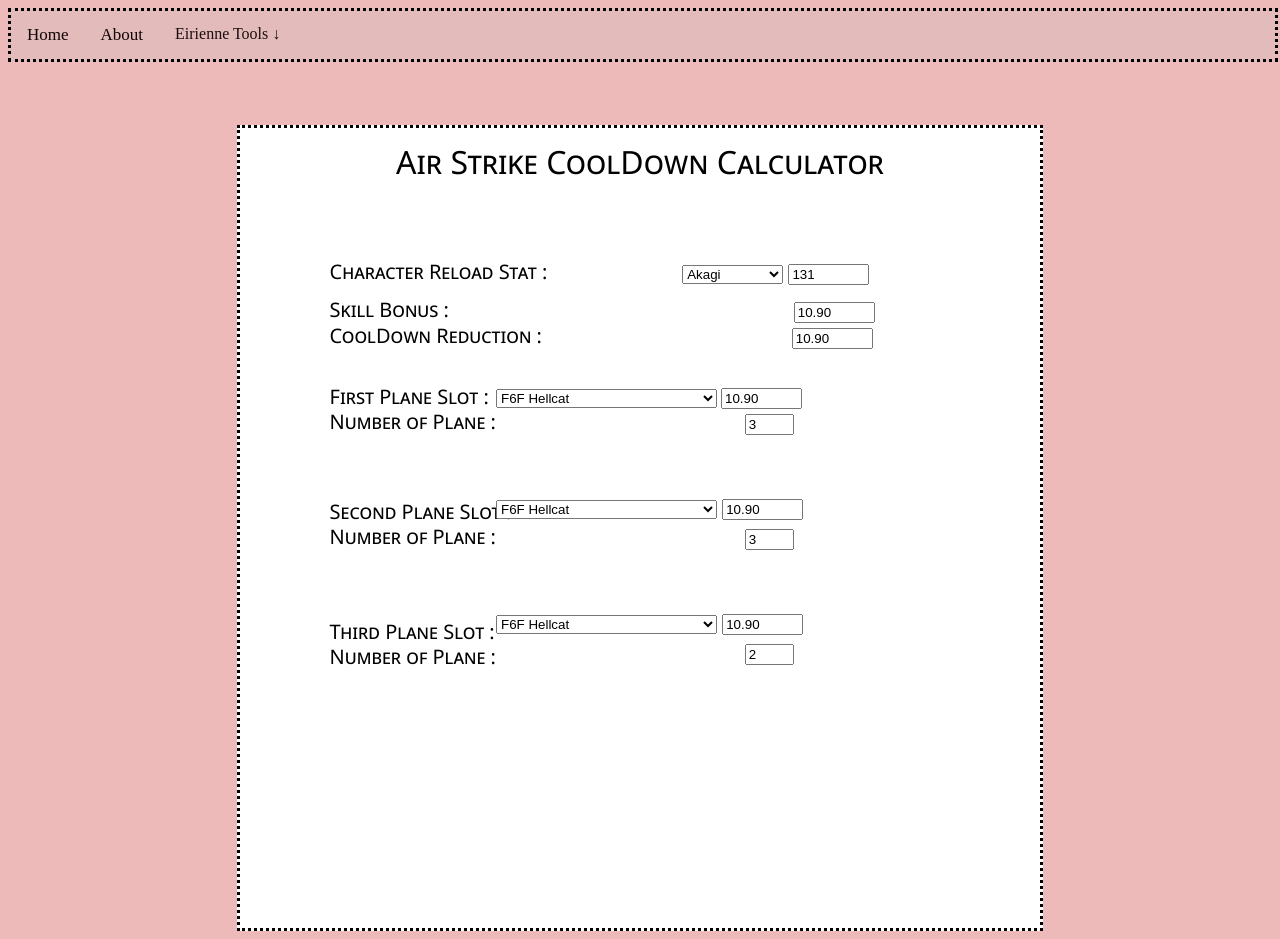
After one commit to Eirienne/AL-Tools, a PHP site: page /Pages/AirStrikeCalc.html in a window 1280 px wide. The commit adds this page. Run offline with PHP 8.4, Linux system fonts and the light colour scheme.

Commit message:
creating template.html

```diff
--- a/CSS/About.css
+++ b/CSS/About.css
@@ -1,5 +1,6 @@
+
 body {
-    background-color: rgba(214, 189, 189, 0.815);
+    background-color: rgba(235, 170, 170, 0.815);
 }
 
 .about-me {
--- /dev/null
+++ b/CSS/AirStrikeCalc.css
@@ -0,0 +1,148 @@
+body {
+    background-color: rgba(235, 170, 170, 0.815);
+}
+
+.header-space {
+    margin-top: 5%;
+}
+
+.content {
+    /* margin-top: 10%; */
+    margin: auto;
+    background-color: white;
+    border-style: dotted;
+
+    height: 800px;
+    width: 800px;
+}
+
+.header-text {
+    text-align: center;
+
+    font-family: "Segoe UI", Frutiger, "Frutiger Linotype", "Dejavu Sans", "Helvetica Neue", Arial, sans-serif;
+    font-style: normal;
+    font-variant: small-caps;
+    font-weight: 400;
+    line-height: 24.8px;
+}
+
+.characters-reload {
+    margin-top: 5%;
+    margin-left: 7%;
+
+    position: absolute;
+
+    font-size: 20px;
+    font-family: "Segoe UI", Frutiger, "Frutiger Linotype", "Dejavu Sans", "Helvetica Neue", Arial, sans-serif;
+    font-style: normal;
+    font-variant: small-caps;
+    font-weight: 400;
+    line-height: 24.8px;
+}
+
+#characters {
+    margin-left: 120px;
+}
+
+.skill-bonus {
+    margin-top: 8%;
+    margin-left: 7%;
+
+    position: absolute;
+
+    font-size: 20px;
+    font-family: "Segoe UI", Frutiger, "Frutiger Linotype", "Dejavu Sans", "Helvetica Neue", Arial, sans-serif;
+    font-style: normal;
+    font-variant: small-caps;
+    font-weight: 400;
+    line-height: 24.8px;
+}
+
+#skillbonus {
+    margin-left: 330px;
+}
+
+.cd-red {
+    margin-top: 10%;
+    margin-left: 7%;
+
+    position: absolute;
+
+    font-size: 20px;
+    font-family: "Segoe UI", Frutiger, "Frutiger Linotype", "Dejavu Sans", "Helvetica Neue", Arial, sans-serif;
+    font-style: normal;
+    font-variant: small-caps;
+    font-weight: 400;
+    line-height: 24.8px;
+}
+
+#cdred {
+    margin-left: 235px;
+}
+
+.slot-detail {
+
+    position: absolute;
+
+    margin-top: 14.8%;
+    margin-left: 7%;
+
+    font-size: 20px;
+    font-family: "Segoe UI", Frutiger, "Frutiger Linotype", "Dejavu Sans", "Helvetica Neue", Arial, sans-serif;
+    font-style: normal;
+    font-variant: small-caps;
+    font-weight: 400;
+    line-height: 24.8px;
+}
+
+#slot2 {
+    margin-top: 34%;
+}
+
+#slot3 {
+    margin-top: 37%;
+}
+
+.planeslot {
+    margin-top: 15%;
+    margin-left: 20%;
+    position: absolute;
+
+}
+
+.plane1count {
+    margin-top: 5px;
+    margin-left: 81%;
+}
+
+.plane2 {
+    margin-top: 60px;
+
+    font-size: 20px;
+    font-family: "Segoe UI", Frutiger, "Frutiger Linotype", "Dejavu Sans", "Helvetica Neue", Arial, sans-serif;
+    font-style: normal;
+    font-variant: small-caps;
+    font-weight: 400;
+    line-height: 24.8px;
+}
+
+.plane2count {
+    margin-top: 5px;
+    margin-left: 81%;
+}
+
+.plane3 {
+    margin-top: 60px;
+
+    font-size: 20px;
+    font-family: "Segoe UI", Frutiger, "Frutiger Linotype", "Dejavu Sans", "Helvetica Neue", Arial, sans-serif;
+    font-style: normal;
+    font-variant: small-caps;
+    font-weight: 400;
+    line-height: 24.8px;
+}
+
+.plane3count {
+    margin-top: 5px;
+    margin-left: 81%;
+}
--- a/CSS/Home.css
+++ b/CSS/AzurLaneHub.css
@@ -1,6 +1,6 @@
 
 body {
-    background-color: rgba(214, 189, 189, 0.815);
+    background-color: rgba(235, 170, 170, 0.815);
 }
 
 .container {
--- a/CSS/Navbar.css
+++ b/CSS/Navbar.css
@@ -1,14 +1,16 @@
 /* Add a black background color to the top navigation */
 .navbar {
-    background-color: #333;
+  background-color: rgba(226, 187, 187, 0.883);
+  border-style: dotted;
   overflow: hidden;
-    position: relative;
+  width: 100%;
 }
 
 /* Style the links inside the navigation bar */
 .navbar a {
   float: left;
-    color: #f2f2f2;
+  /* border-style: dotted; */
+  color: #0f0505;
   text-align: center;
   padding: 14px 16px;
   text-decoration: none;
@@ -17,6 +19,54 @@
 
 /* Change the color of links on hover */
 .navbar a:hover {
-    /* background-color: #ddd; */
   color: black;
+  background-color: rgb(166, 174, 251);
 }
+
+.dropdown {
+  /* float: left; */
+  overflow: hidden;
+}
+
+.dropdown .dropbtn {
+  cursor: pointer;
+  font-size: 16px;
+  border: none;
+  outline: none;
+  color: rgb(27, 13, 13);
+  padding: 14px 16px;
+  background-color: inherit;
+  font-family: inherit;
+  margin: 0;
+}
+
+.dropdown:hover .dropbtn, .dropbtn:focus {
+  color: black;
+  background-color: rgb(166, 174, 251);
+}
+
+.dropdown-content {
+  display: none;
+  position: absolute;
+  background-color: rgba(226, 187, 187, 0.883);
+  min-width: 160px;
+  box-shadow: 0px 8px 16px 0px rgba(0,0,0,0.2);
+  z-index: 1;
+}
+
+.dropdown-content a {
+  float: none;
+  color: black;
+  padding: 12px 16px;
+  text-decoration: none;
+  display: block;
+  text-align: left;
+}
+
+.dropdown-content a:hover {
+  background-color: #ddd;
+}
+
+.show {
+  display: block;
+}
--- /dev/null
+++ b/Pages/AirStrikeCalc.html
@@ -0,0 +1,221 @@
+<!DOCTYPE html>
+<html lang="en">
+<head>
+    <meta charset="UTF-8">
+    <meta name="viewport" content="width=device-width, initial-scale=1.0">
+    <link rel="stylesheet" href="../CSS/Navbar.css">
+    <link rel="stylesheet" href="../CSS/AirStrikeCalc.css">
+
+    <link rel='shortcut icon' type='image/x-icon' href='../Images/Icon/ChatStamp024_en.ico'>
+
+    <script src="../JavaScript/Navbar.js"></script>
+    <script src="../JavaScript/AirStrikeCalc.js"></script>
+    <title>Air Strike Calculator</title>
+</head>
+<body>
+    <div class="navbar">
+        <a href="../index.html">Home</a>
+        <a href="About.html">About</a>
+        <div class="dropdown">
+            <button class="dropbtn" onclick="myFunction()">Eirienne Tools &darr;
+              <i class="fa fa-caret-down"></i>
+            </button>
+
+            <div class="dropdown-content" id="myDropdown">
+              <a href="AzurLaneHub.html">Azur Lane Hub</a>
+              <a href="#">Link 2</a>
+              <a href="#">Link 3</a>
+            </div>
+        </div>
+
+    </div>
+
+    <div class="header-space"></div>
+    <div class="content">
+        <h1 class="header-text">Air Strike CoolDown Calculator</h1>
+        <div class="characters-reload">
+            <label>Character Reload Stat : &MediumSpace;</label>
+            <select id="characters" onchange="getCharRld();">
+                <option value="131">Akagi</option>
+                <option value="131">Akagi (Muse)</option>
+                <option value="124">Akagi-chan</option>
+            </select>
+
+            <input type="text" size="7" name="character-rld" id="character-rld" value="131">
+        </div>
+
+        <div class="skill-bonus">
+            <label>Skill Bonus : &MediumSpace;</label>
+
+            <input type="skillbonus" size="7" name="skillbonus" id="skillbonus" value="10.90">
+        </div>
+
+        <div class="cd-red">
+            <label>CoolDown Reduction : &MediumSpace;</label>
+
+            <input type="text" size="7" name="cdred" id="cdred" value="10.90">
+        </div>
+
+        <div class="slot-detail">
+
+            <div id="slot1">
+                <div>
+                    <label>First Plane Slot : &MediumSpace;</label>
+                </div>
+                <div>
+                    <label>Number of Plane : &MediumSpace;</label>
+                </div>
+            </div>
+
+            <div id="slot2">
+                <div>
+                    <label>Second Plane Slot : &MediumSpace;</label>
+                </div>
+                <div>
+                    <label>Number of Plane : &MediumSpace;</label>
+                </div>
+            </div>
+
+            <div id="slot3">
+                <div>
+                    <label>Third Plane Slot : &MediumSpace;</label>
+                </div>
+                <div>
+                    <label>Number of Plane : &MediumSpace;</label>
+                </div>
+            </div>
+        </div>
+
+        <div class="planeslot">
+            <div class="plane1">
+                <select id="plane1" onchange="getPlaneCD();">
+                    <!-- Fighters -->
+                    <option value="Fighters" disabled class="disabled-option">Fighters</option>
+                    <option value="10.90">F6F Hellcat</option>
+                    <option value="10.20">VF-17 ("Pirate Squad")</option>
+                    <option value="10.60">Seafang</option>
+                    <option value="10.61">Sea Fury</option>
+                    <option value="10.44">A7M Reppuu</option>
+                    <option value="8.98">XF5F Skyrocket</option>
+                    <option value="9.24">Messerschmitt Me-155A</option>
+                    <option value="9.44">F2A Buffalo (Thatch Squadron)</option>
+
+                    <!-- Dive Bomber -->
+                    <option value="DiveBomber" disabled class="disabled-option">Dive Bombers</option>
+                    <option value="11.88">SB2C Helldiver</option>
+                    <option value="10.44">Comet / D4Y Suisei</option>
+                    <option value="11.11">Fairey Firefly</option>
+                    <option value="10.38">Fairey Barracuda (831 Squadron)</option>
+                    <option value="9.18">Fairey Fulmar</option>
+                    <option value="11.71">SBD Dauntless (McClusky)</option>
+
+                    <!-- Torpedo Bomber -->
+                    <option value="TorpedoBomber" disabled class="disabled-option">Torpedo Bombers</option>
+                    <option value="10.31">Barracuda</option>
+                    <option value="9.98">Fairey Albacore</option>
+                    <option value="11.37">Aichi B7A Ryusei</option>
+                    <option value="10.97">Swordfish (818 Squadron)</option>
+                    <option value="12.04">TBM Avenger (VT-18 Squadron)</option>
+                    <option value="12.04">Torpedo VT-8 Squadron</option>
+
+                    <!-- ETC -->
+                    <option value="Don't Use Slot">Don't Use Slot</option>
+                    <option value="">Other</option>
+                </select>
+
+                <input type="text" size="7" name="plane1cd" id="plane1cd" value="10.90">
+
+                <div class="plane1count">
+                    <input type="plane1number" size="3" name="plane1number" id="plane1number" value="3">
+                </div>
+            </div>
+
+            <div class="plane2">
+                <select id="plane2" onchange="getPlane2CD();">
+                    <!-- Fighters -->
+                    <option value="Fighters" disabled class="disabled-option">Fighters</option>
+                    <option value="10.90">F6F Hellcat</option>
+                    <option value="10.20">VF-17 ("Pirate Squad")</option>
+                    <option value="10.60">Seafang</option>
+                    <option value="10.61">Sea Fury</option>
+                    <option value="10.44">A7M Reppuu</option>
+                    <option value="8.98">XF5F Skyrocket</option>
+                    <option value="9.24">Messerschmitt Me-155A</option>
+                    <option value="9.44">F2A Buffalo (Thatch Squadron)</option>
+
+                    <!-- Dive Bomber -->
+                    <option value="DiveBomber" disabled class="disabled-option">Dive Bombers</option>
+                    <option value="11.88">SB2C Helldiver</option>
+                    <option value="10.44">Comet / D4Y Suisei</option>
+                    <option value="11.11">Fairey Firefly</option>
+                    <option value="10.38">Fairey Barracuda (831 Squadron)</option>
+                    <option value="9.18">Fairey Fulmar</option>
+                    <option value="11.71">SBD Dauntless (McClusky)</option>
+
+                    <!-- Torpedo Bomber -->
+                    <option value="TorpedoBomber" disabled class="disabled-option">Torpedo Bombers</option>
+                    <option value="10.31">Barracuda</option>
+                    <option value="9.98">Fairey Albacore</option>
+                    <option value="11.37">Aichi B7A Ryusei</option>
+                    <option value="10.97">Swordfish (818 Squadron)</option>
+                    <option value="12.04">TBM Avenger (VT-18 Squadron)</option>
+                    <option value="12.04">Torpedo VT-8 Squadron</option>
+
+                    <!-- ETC -->
+                    <option value="Don't Use Slot">Don't Use Slot</option>
+                    <option value="">Other</option>
+                </select>
+
+                <input type="text" size="7" name="plane2cd" id="plane2cd" value="10.90">
+
+                <div class="plane2count">
+                    <input type="plane2number" size="3" name="plane2number" id="plane2number" value="3">
+                </div>
+            </div>
+
+            <div class="plane3">
+                <select id="plane3" onchange="getPlane3CD();">
+                    <!-- Fighters -->
+                    <option value="Fighters" disabled class="disabled-option">Fighters</option>
+                    <option value="10.90">F6F Hellcat</option>
+                    <option value="10.20">VF-17 ("Pirate Squad")</option>
+                    <option value="10.60">Seafang</option>
+                    <option value="10.61">Sea Fury</option>
+                    <option value="10.44">A7M Reppuu</option>
+                    <option value="8.98">XF5F Skyrocket</option>
+                    <option value="9.24">Messerschmitt Me-155A</option>
+                    <option value="9.44">F2A Buffalo (Thatch Squadron)</option>
+
+                    <!-- Dive Bomber -->
+                    <option value="DiveBomber" disabled class="disabled-option">Dive Bombers</option>
+                    <option value="11.88">SB2C Helldiver</option>
+                    <option value="10.44">Comet / D4Y Suisei</option>
+                    <option value="11.11">Fairey Firefly</option>
+                    <option value="10.38">Fairey Barracuda (831 Squadron)</option>
+                    <option value="9.18">Fairey Fulmar</option>
+                    <option value="11.71">SBD Dauntless (McClusky)</option>
+
+                    <!-- Torpedo Bomber -->
+                    <option value="TorpedoBomber" disabled class="disabled-option">Torpedo Bombers</option>
+                    <option value="10.31">Barracuda</option>
+                    <option value="9.98">Fairey Albacore</option>
+                    <option value="11.37">Aichi B7A Ryusei</option>
+                    <option value="10.97">Swordfish (818 Squadron)</option>
+                    <option value="12.04">TBM Avenger (VT-18 Squadron)</option>
+                    <option value="12.04">Torpedo VT-8 Squadron</option>
+
+                    <!-- ETC -->
+                    <option value="Don't Use Slot">Don't Use Slot</option>
+                    <option value="">Other</option>
+                </select>
+
+                <input type="text" size="7" name="plane3cd" id="plane3cd" value="10.90">
+
+                <div class="plane3count">
+                    <input type="plane3number" size="3" name="plane3number" id="plane3number" value="2">
+                </div>
+            </div>
+        </div>
+    </div>
+</body>
+</html>
--- /dev/null
+++ b/Pages/test.html
@@ -0,0 +1,2 @@
+{% extends "template.html" %}
+{% block title %} Test Page {% endblock %}
```
Also changed, not shown: JavaScript/AirStrikeCalc.js (added, +20 -0 lines), JavaScript/Navbar.js (added, +18 -0 lines), Pages/About.html (+17 -2 lines), Pages/AzurLaneHub.html (added, +59 -0 lines), Pages/template.html (added, +50 -0 lines), index.html (+18 -5 lines). Lines whose indentation alone changed are shown as unchanged.
